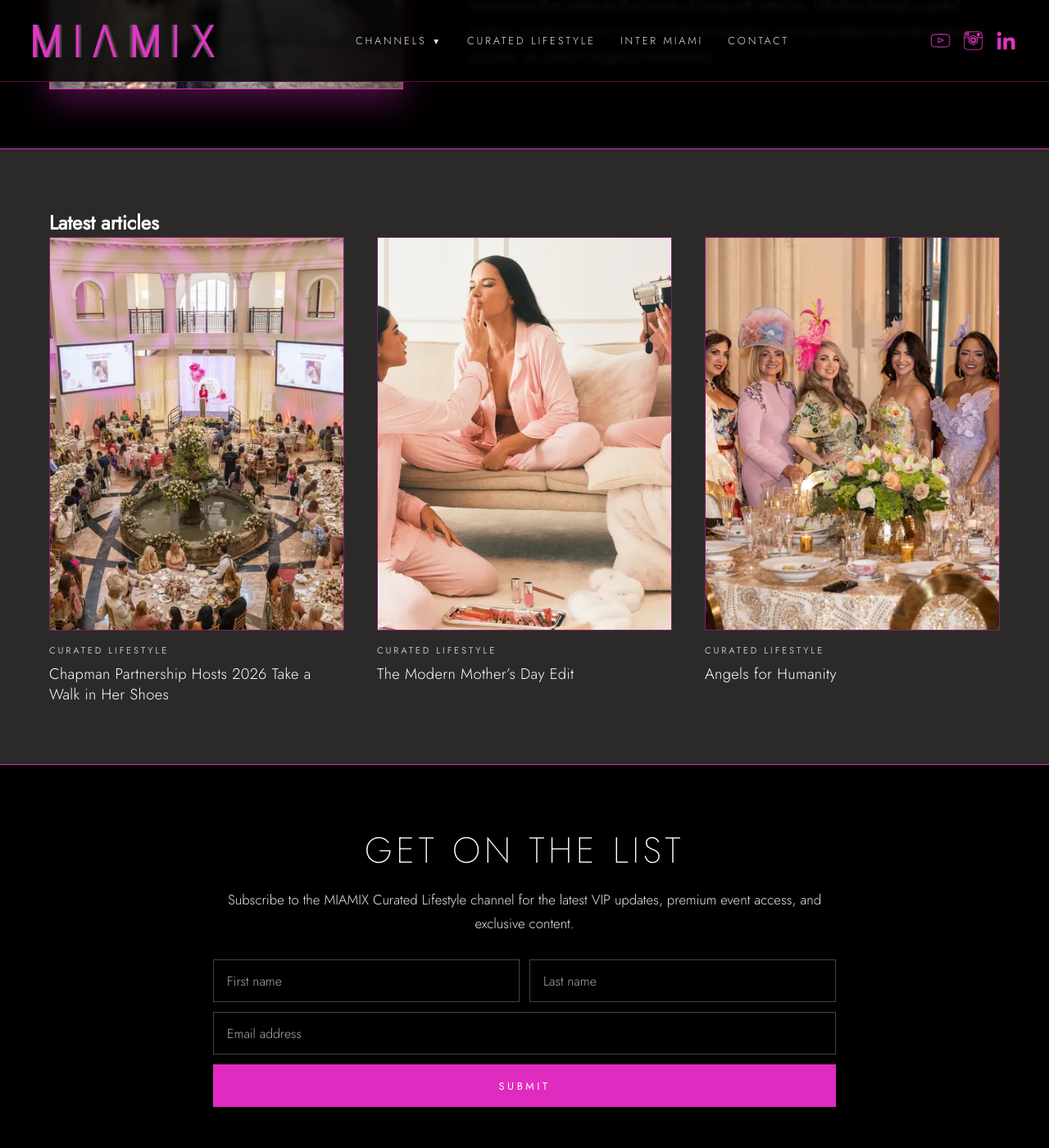
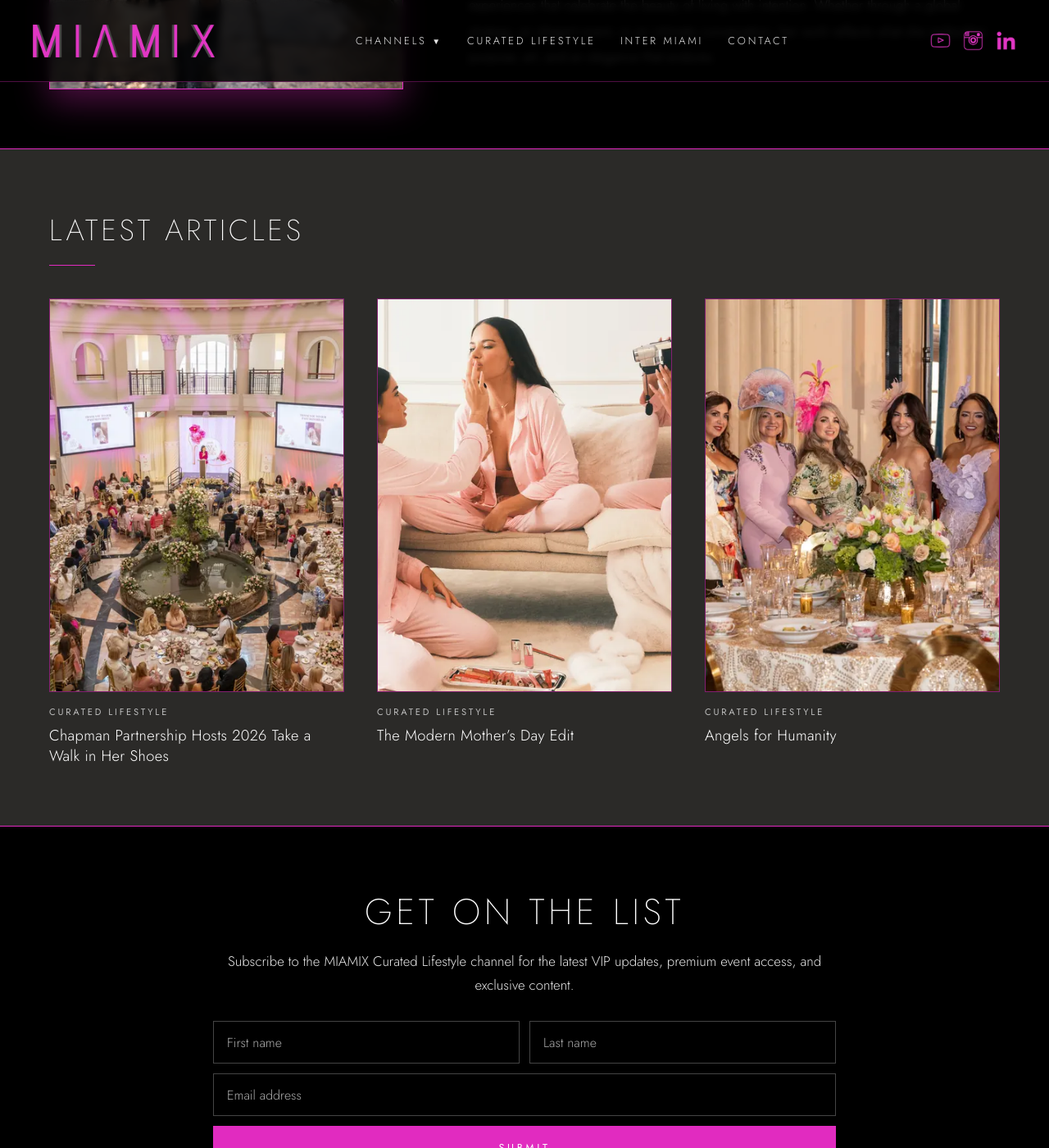
Before and after one commit to MIAMIX-io/MIAMIX.VIP-Site, a Jekyll site: the page built from curated-lifestyle.html, in a window 1280 px wide and 1400 px high, scrolled down 2769 px. Shown: the whole window at 82% size. Built offline with Jekyll 4.4.1, drawn with Linux system fonts in a browser that asks for light colours.

Commit message:
Update channel.css

```diff
--- a/assets/css/channel.css
+++ b/assets/css/channel.css
@@ -78,3 +78,8 @@
 @media (prefers-reduced-motion: reduce) {
     .ch-media, .ch-title, .optin-form button { transition: none; }
 }
+
+/* Optional heading above the first band of posts */
+.ch-heading { max-width: 1200px; margin: 0 auto 40px; font-weight: 200; font-size: clamp(1.5rem, 3vw, 2.25rem);
+    letter-spacing: .1em; text-transform: uppercase; }
+.ch-heading::after { content: ""; display: block; width: 56px; height: 1px; background: var(--primary-pink); margin-top: 16px; }
```
